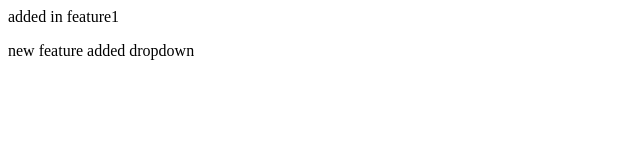
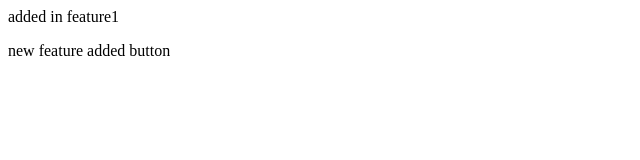
Before and after one commit to kalkahar/Local_project, a plain HTML site: page index.html in a window 1280 px wide. Shown: the full height of the page, 0-640 px from the left. Drawn offline with Linux system fonts and the light colour scheme.

Commit message:
added feature button

```diff
--- a/index.html
+++ b/index.html
@@ -1,2 +1,2 @@
 <p>added in feature1</p>
-<p>new feature added dropdown</p>
+<p>new feature added button</p>
```
